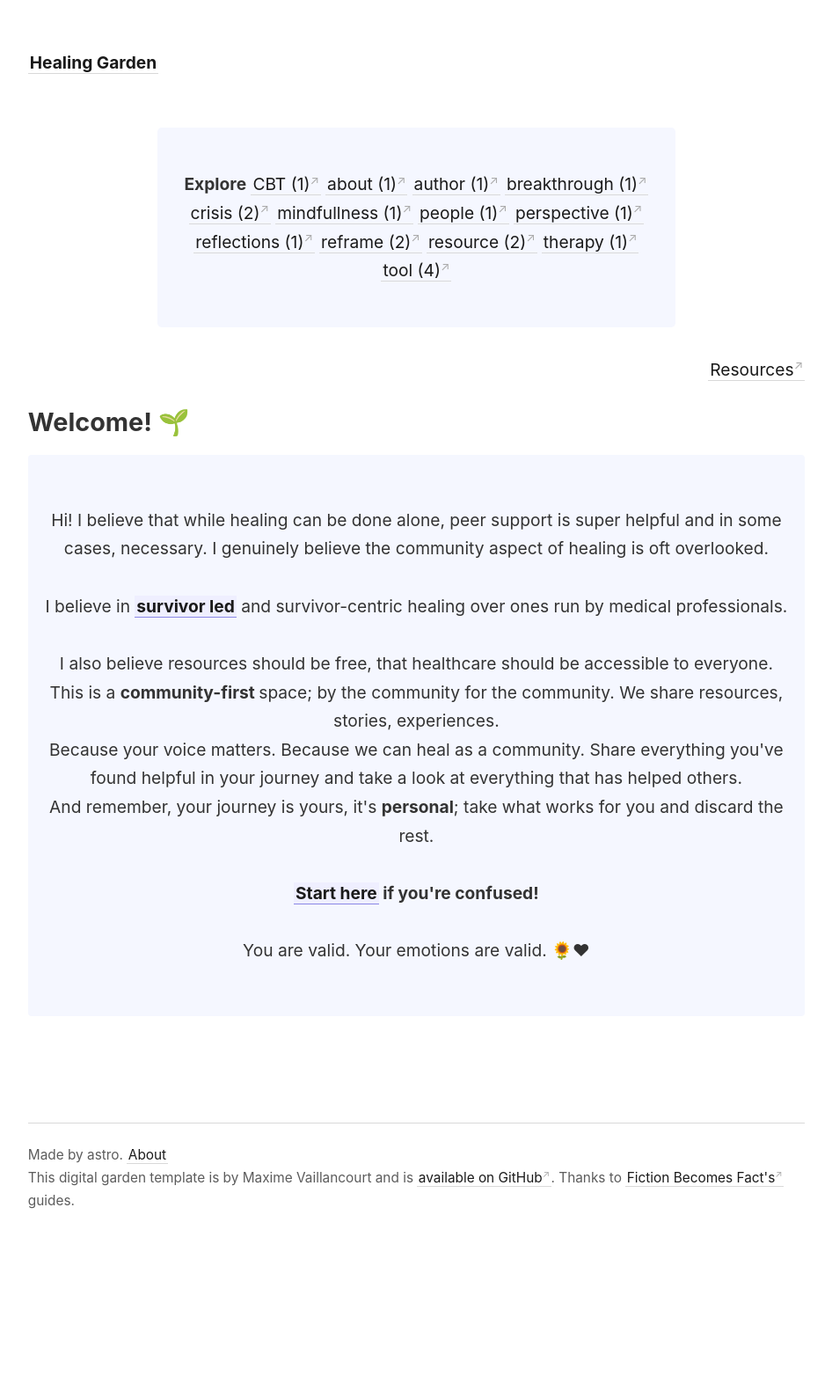
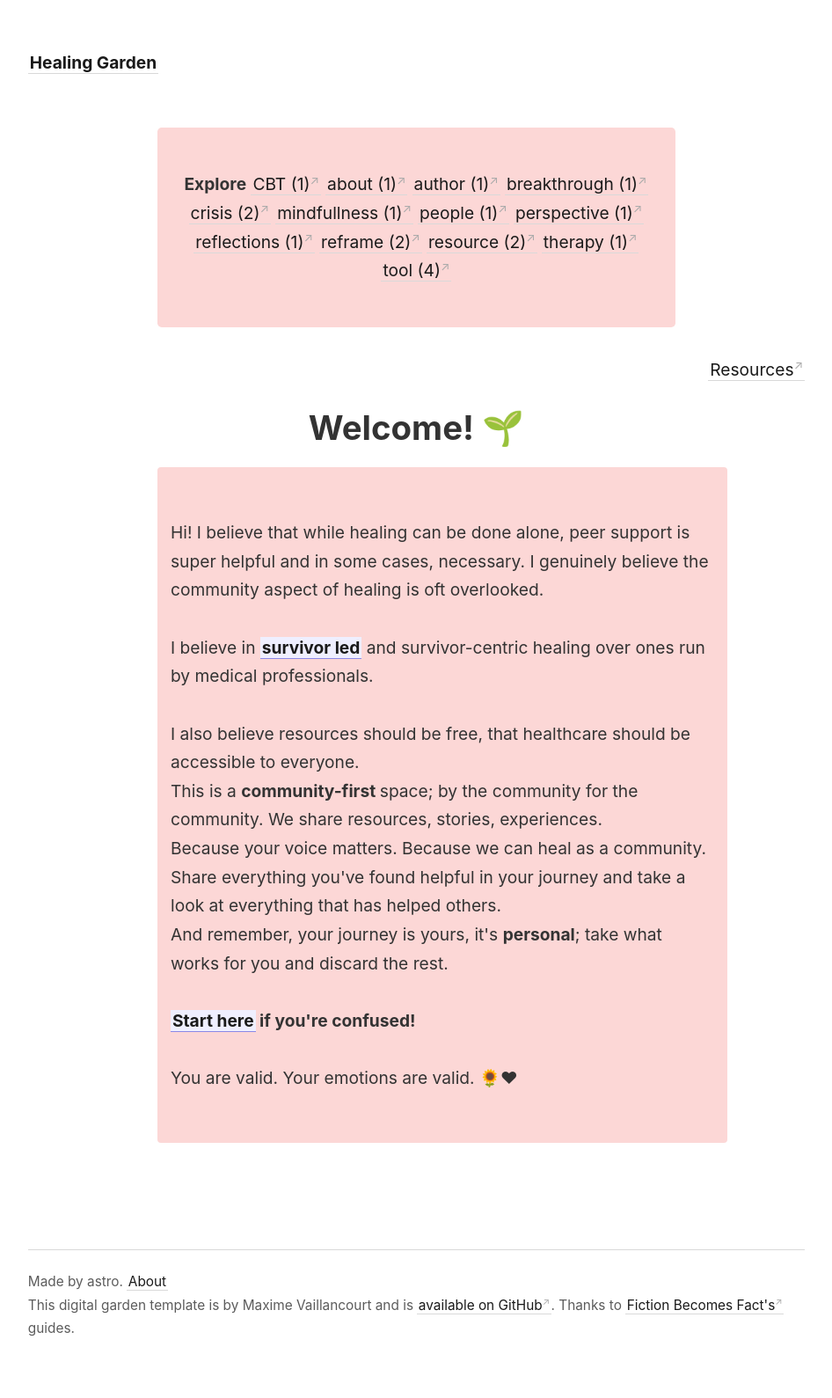
Before and after one commit to corvusdeinanis/couscous, a Jekyll site: the page built from index.html, in a window 1280 px wide. Shown: the whole page at 88% size, without its empty margins (45-991 px from the left). Built offline with Jekyll 4.4.1, drawn with Linux system fonts in a browser that asks for light colours; the list of posts is cut into pages by our own code; before the commit the page ends 1445 px from its top, so only the background shows below that.

Commit message:
Update index.html

```diff
--- a/index.html
+++ b/index.html
@@ -7,9 +7,7 @@ pagination:
   enabled: true
 
 ---
-
-
-<p style="padding: 3rem 3.75rem; background: #f5f7ff; margin-bottom: 2rem; border-radius: .3rem; box-sizing: border-box; max-width: 66.666667%; text-align: center; position: relative; width: 100%; padding-right: 15px; padding-left: 15px; margin-left: 16.666667%;">
+<p style="padding: 3rem 3.75rem; background: #fcd7d6; margin-bottom: 2rem; border-radius: .3rem; box-sizing: border-box; max-width: 66.666667%; text-align: center; position: relative; width: 100%; padding-right: 15px; padding-left: 15px; margin-left: 16.666667%;">
   <b>Explore</b>
   {% comment %}map, flatten and sort{% endcomment %}
 {% assign tags =  site.notes | map: 'tags' | join: ','  | split: ',' | sort %}
@@ -56,9 +54,9 @@ pagination:
 <p style ="text-align:right;"> <a href = "/resources"> Resources</a> </p>
 
 
-<h2> Welcome! 🌱 </h2>
+<h1 style ="text-align:center;"> Welcome! 🌱 </h1>
 
-<p style="padding: 3em 1em; background: #f5f7ff; border-radius: 4px;text-align:center">
+<p style="padding: 3em 1em; background: #fcd7d6; border-radius: 4px;max-width: 70%;padding-right: 15px; padding-left: 15px; margin-left: 16.666667%;">
 Hi! I believe that while healing can be done alone, peer support is super helpful and in some cases, necessary. I genuinely believe the community aspect of healing is oft overlooked.  <br> <br>
   I believe in <span style="font-weight: bold">[[survivor led]]</span> and survivor-centric healing over ones run by medical professionals. <br> <br>
  I also believe resources should be free, that healthcare should be accessible to everyone. <br>
```
